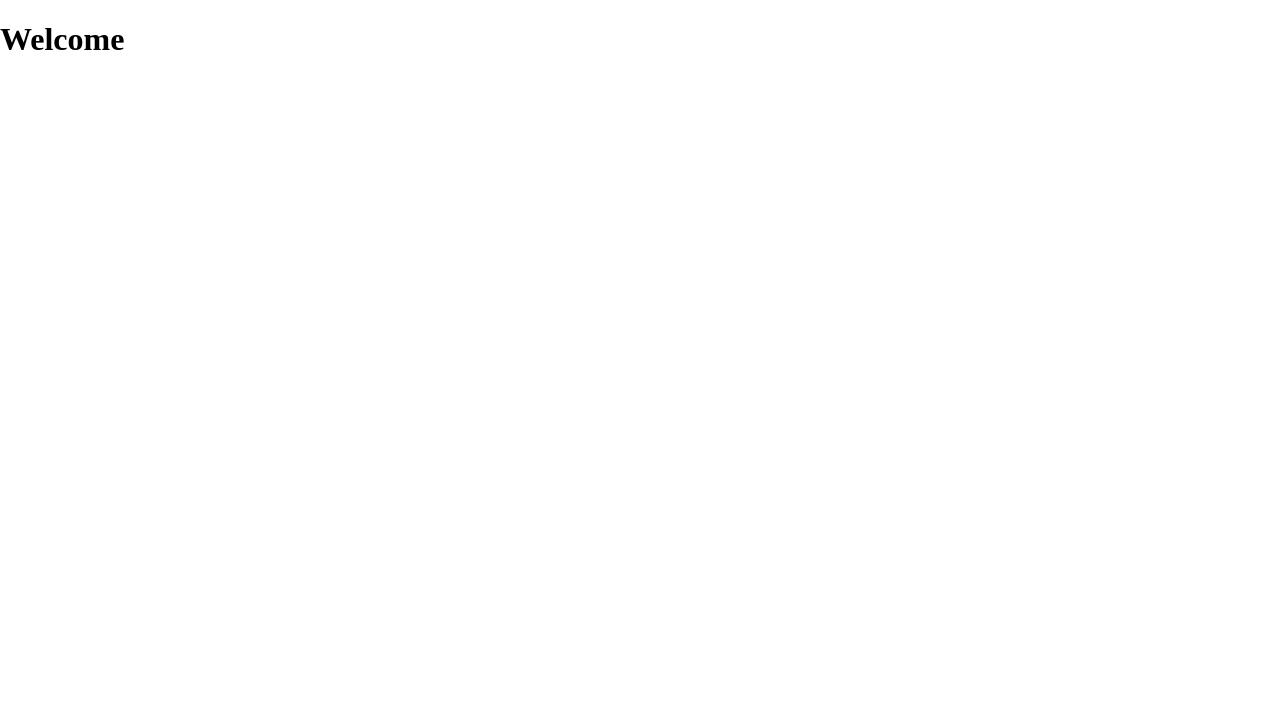
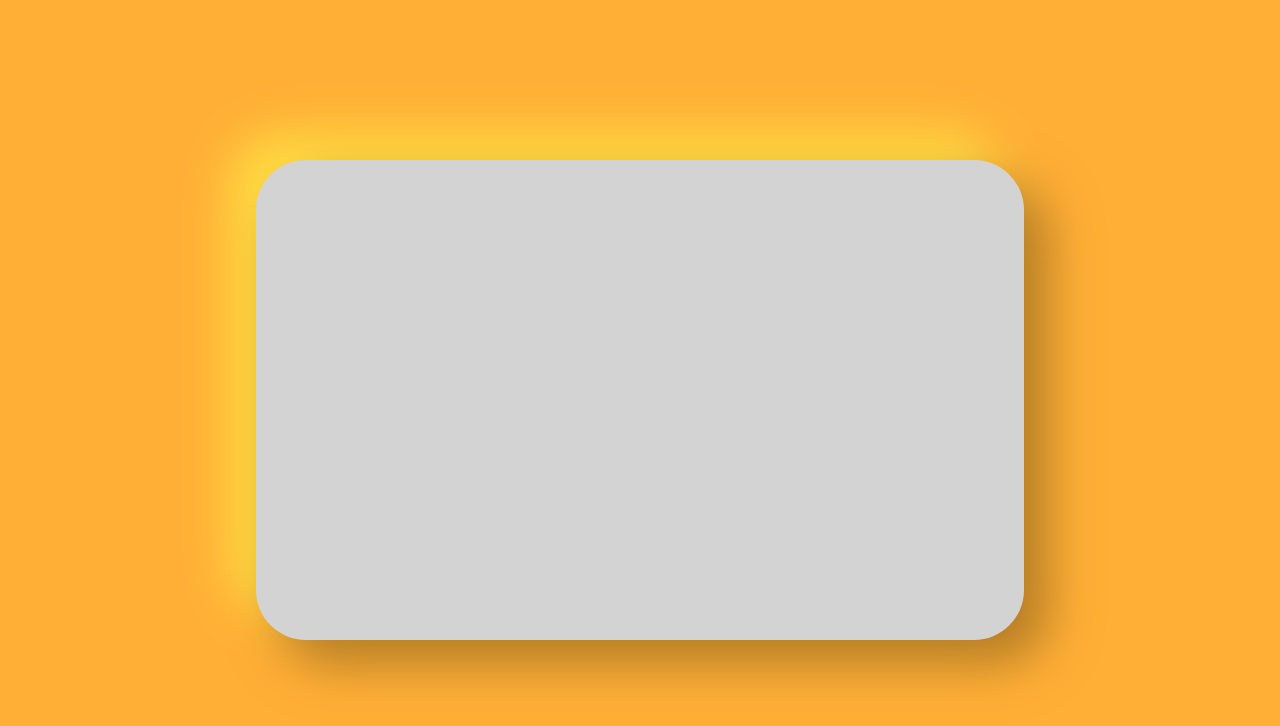
Before and after one commit to Oizys18/MangoBox, a React (Create React App) app in the folder mangobox/: page / in a window 1280 px wide. Shown: the top 726 px of the page. Built offline with nearby package versions, Linux system fonts and the light colour scheme.

Commit message:
Mod welcome page

```diff
--- a/mangobox/src/App.tsx
+++ b/mangobox/src/App.tsx
@@ -4,17 +4,15 @@ import Hello from "./components/Hello";
 import Welcome from "./components/Welcome";
 import Bye from "./components/Bye";
 import ButtonPage from "./components/ButtonPage";
-import styled from "styled-components"
+import styled from "styled-components";
 
 function App() {
   return (
     <Wrapper className="App">
-      <header className="App-header">
-        <Route exact path="/" component={Welcome} />
-        <Route exact path="/hello" component={Hello} />
-        <Route exact path="/bye" component={Bye} />
-        <Route exact path="/buttons" component={ButtonPage} />
-      </header>
+      <Route exact path="/" component={Welcome} />
+      <Route exact path="/hello" component={Hello} />
+      <Route exact path="/bye" component={Bye} />
+      <Route exact path="/buttons" component={ButtonPage} />
     </Wrapper>
   );
 }
@@ -22,10 +20,10 @@ function App() {
 export default withRouter(App);
 
 const Wrapper = styled.div`
-  position:absolute;
-  top:0;
-  left:0;
-  height:100vh;
-  width:100vw;
-  background-color:#FFFFFF;
-`
+  position: absolute;
+  top: 0;
+  left: 0;
+  height: 100vh;
+  width: 100vw;
+  background-color: #FFFFFF;
+`;
--- a/mangobox/src/components/Welcome.tsx
+++ b/mangobox/src/components/Welcome.tsx
@@ -1,8 +1,46 @@
 import React, { Component } from "react";
-
+import styled from "styled-components";
 class Welcome extends Component {
   render() {
-    return <h1>Welcome</h1>;
+    return (
+      <Wrapper>
+        <Container>{/* <Card>Hello</Card> */}</Container>
+      </Wrapper>
+    );
   }
 }
 export default Welcome;
+
+const Wrapper = styled.div`
+  justify-content: center;
+  align-items: center;
+  display: flex;
+  width: 100vw;
+  height: 100vh;
+  background-color: #ffaf36;
+`;
+
+const Container = styled.div`
+  justify-content: center;
+  align-items: center;
+  display: flex;
+  width: 60vw;
+  height: 60vh;
+  border-radius: 50px;
+  background: lightgrey;
+  /* background: #ff6f47; */
+  box-shadow: 24px 24px 50px #b57c26, -24px -24px 50px #ffe246;
+  /* box-shadow: 24px 24px 50px #cc8c2b, -24px -24px 50px #ffd241; */
+  /* box-shadow: 24px 24px 50px #cc5939, -24px -24px 50px #ff8555; */
+`;
+
+// const Card = styled.div`
+//   justify-content: center;
+//   align-items: center;
+//   display: flex;
+//   width: 58vw;
+//   height: 58vh;
+//   background: linear-gradient(145deg, #e69e31, #ffbb3a);
+//   box-shadow: 24px 24px 50px #cc8c2b, -24px -24px 50px #ffd241;
+//   border-radius: 50px;
+// `;
```
